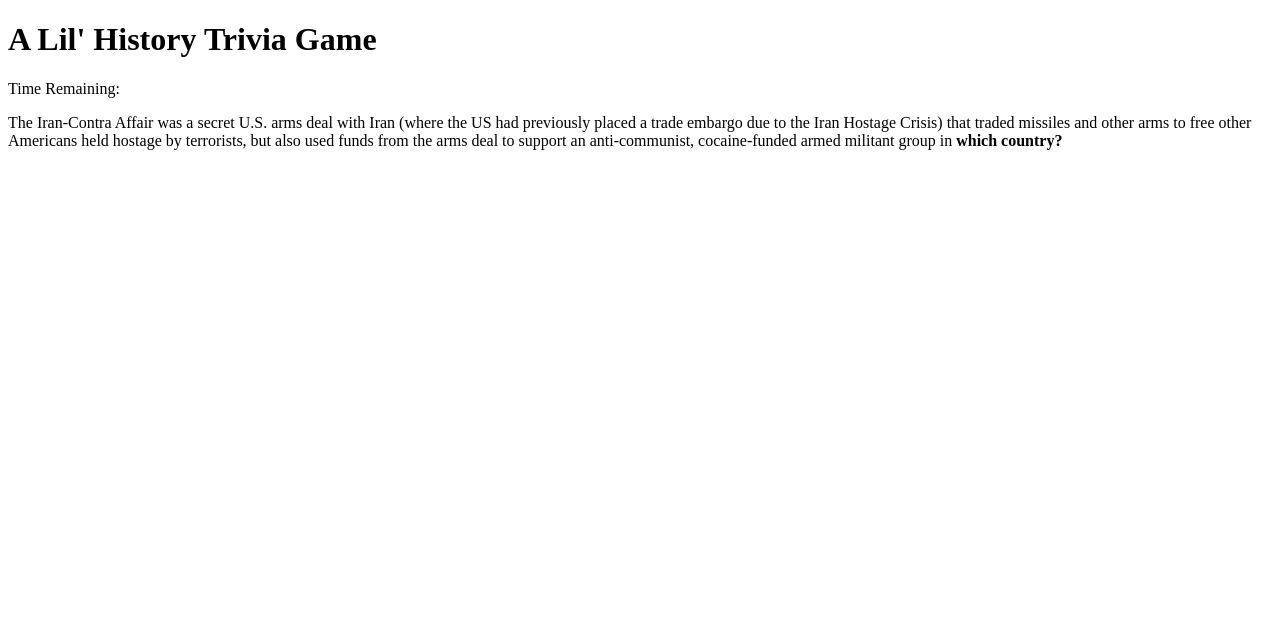
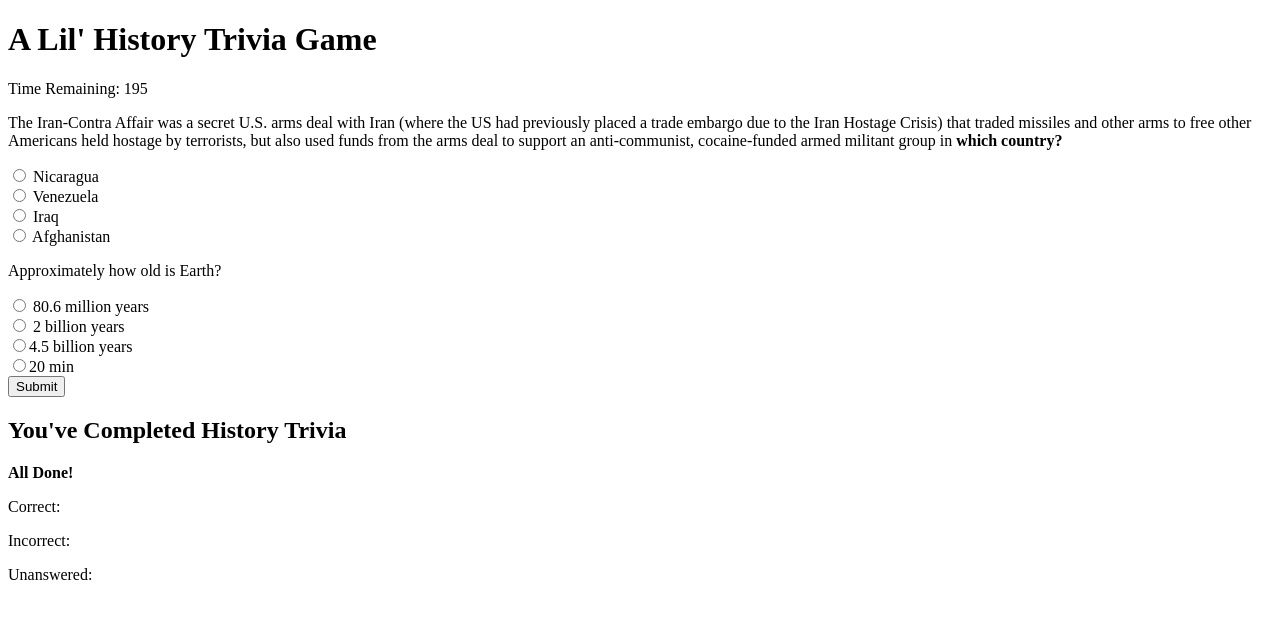
Before and after one commit to monicarocios/TriviaGame, a plain HTML site: page index.html in a window 1280 px wide. Drawn offline with nearby package versions, Linux system fonts and the light colour scheme.

Commit message:
added radio buttons in html, attempted creating object in javascript for questions and answers rather than including them in html

```diff
--- a/assets/javascript/app.js
+++ b/assets/javascript/app.js
@@ -0,0 +1,67 @@
+// create time remaining countdown
+// CREATE OBJECT IN HTML FOR QUESTIONS/ ANSWER {A: 'ANSWER VALUE', B: 'ANSWER'} maybe create <ul> list in html for answer choices
+//  create for loop to check through answers and see if right one piecled? code answer choice selectors (bubbles where you can pick a choice)
+// javascript needs to see if user picked the right choice
+// create counters for correct, incorrect, unanswered
+// if correct, then change score counter ++ that appears at the end
+// if incorrect, incorrect counter ++
+// if unsanswered, unanswered ++
+// end game if time up or press Done
+
+// https://www.sitepoint.com/simple-javascript-quiz/
+
+// create timer
+let countDown = 200;
+
+let IntervalId;
+
+function stopTimer (){
+    clearInterval(IntervalId);
+}
+
+function decrement() {
+    countDown--;
+    $('.counter').html('Time Remaining: ' + countDown);
+
+    if(countDown === 0) {
+        stopTimer();
+        alert('Yo time is up');
+    }
+}
+
+function runTimer (){
+    clearInterval(IntervalId);
+    IntervalId = setInterval(decrement, 1000);
+}
+
+runTimer();
+
+// register button clicked
+
+
+var questions = [
+	{
+		question: "The Iran-Contra Affair was a secret U.S. arms deal with Iran (where the US had previously placed a trade embargo due to the Iran Hostage Crisis) that traded missiles and other arms to free other Americans held hostage by terrorists, but also used funds from the arms deal to support an anti-communist, cocaine-funded armed militant group in which country?",
+		choice: ["Nicaragua", "Venezuela", "Iraq", "Afghanistan"],
+		answer: 0,
+	 },
+	 {
+	 	question: "Approximately how old is Earth?",
+		choice: ["80.6 million years", "2 million years", "4.5 billion years", "25 min"],
+		answer: 2,
+     }];
+
+
+var correctCount = 0;
+var wrongCount = 0;
+var unanswerCount = 0;
+var intervalId;
+var userGuess ="";
+
+$('.answers').append(questions.choice)
+
+// trying to resolve problem, need to register which button was clicked in html and compare it to the item's position in the array, if button clicked === correct answer's position, correctCount ++
+// but unsure about whether I should try to create an on "click" event from html, or create a list of options in javascript
+// lopping through an array to find if the correct option was clicked might be easier
+// and then would need to make sure my object shows up in html page
+// would also need to append radio button to each answer choice
--- a/index.html
+++ b/index.html
@@ -7,20 +7,51 @@
     </head>
 
     <body>
-        <div class= 'textBox'>
-            <div class= 'header'>
+        <div class= "firstScreen">
+            <div class= "header">
                 <h1>A Lil' History Trivia Game</h1>
             </div>
 
-            <div class= 'counter'>
+            <div class= "counter">
                 <p>Time Remaining: </p>
             </div>
 
-            <div class= 'questions'>
-                <p class='question1'>The Iran-Contra Affair was a secret U.S. arms deal with Iran (where the US had previously placed a trade embargo due to the Iran Hostage Crisis) that traded missiles and other arms to free other Americans held hostage by terrorists, but also used funds from the arms deal to support an anti-communist, cocaine-funded armed militant group in <strong>which country?</strong></p>
-                <p answer='answer1'></p>
+            <form>
+
+                <div class= "questions">
+                    <p class= "question">The Iran-Contra Affair was a secret U.S. arms deal with Iran (where the US had previously placed a trade embargo due to the Iran Hostage Crisis) that traded missiles and other arms to free other Americans held hostage by terrorists, but also used funds from the arms deal to support an anti-communist, cocaine-funded armed militant group in <strong>which country?</strong></p>
+                    <div class="answers">
+                    <input type="radio" name="answer1" value="Nicaragua"> Nicaragua<br>
+                    <input type="radio" name="answer1" value="Venezuela"> Venezuela<br>
+                    <input type="radio" name="answer1" value="Iraq"> Iraq<br>
+                    <input type="radio" name="answer1" value="Afghanistan"> Afghanistan<br>
+
+                </div>
+
+                    <p class = 'question'>Approximately how old is Earth?</p>
+                    <input type="radio" name="answer2" value="80.6 million years"> 80.6 million years<br>
+                    <input type="radio" name="answer2" value="2 billion years"> 2 billion years<br>
+                    <input type="radio" name="answer2" value="4.5 billion years">4.5 billion years<br>
+                    <input type="radio" name="answer2" value="20 min">20 min<br>
+                </div>
+
+
+                <div class="submitButton"><input type="submit" value="Submit"></div>
+            </form>
+
+        </div>
+
+        <div class="secondScreen">
+            <div class="header">
+                <h2>You've Completed History Trivia</h2>
             </div>
 
+            <div class="text">
+                <p><strong>All Done!</strong></p>
+                <p>Correct:</p>
+                <p>Incorrect:</p>
+                <p>Unanswered:</p>
+            </div>
         </div>
     </body>
 
```
